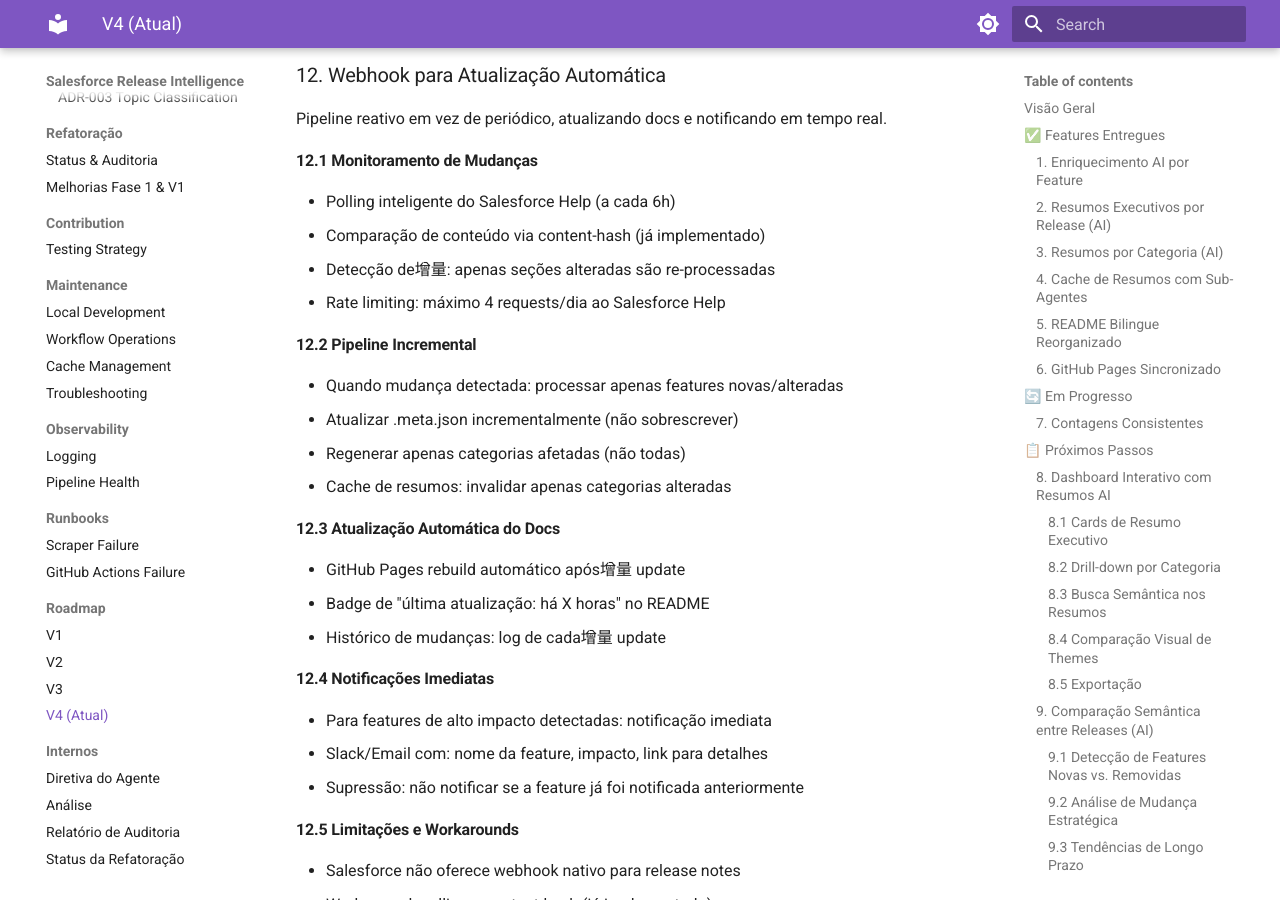
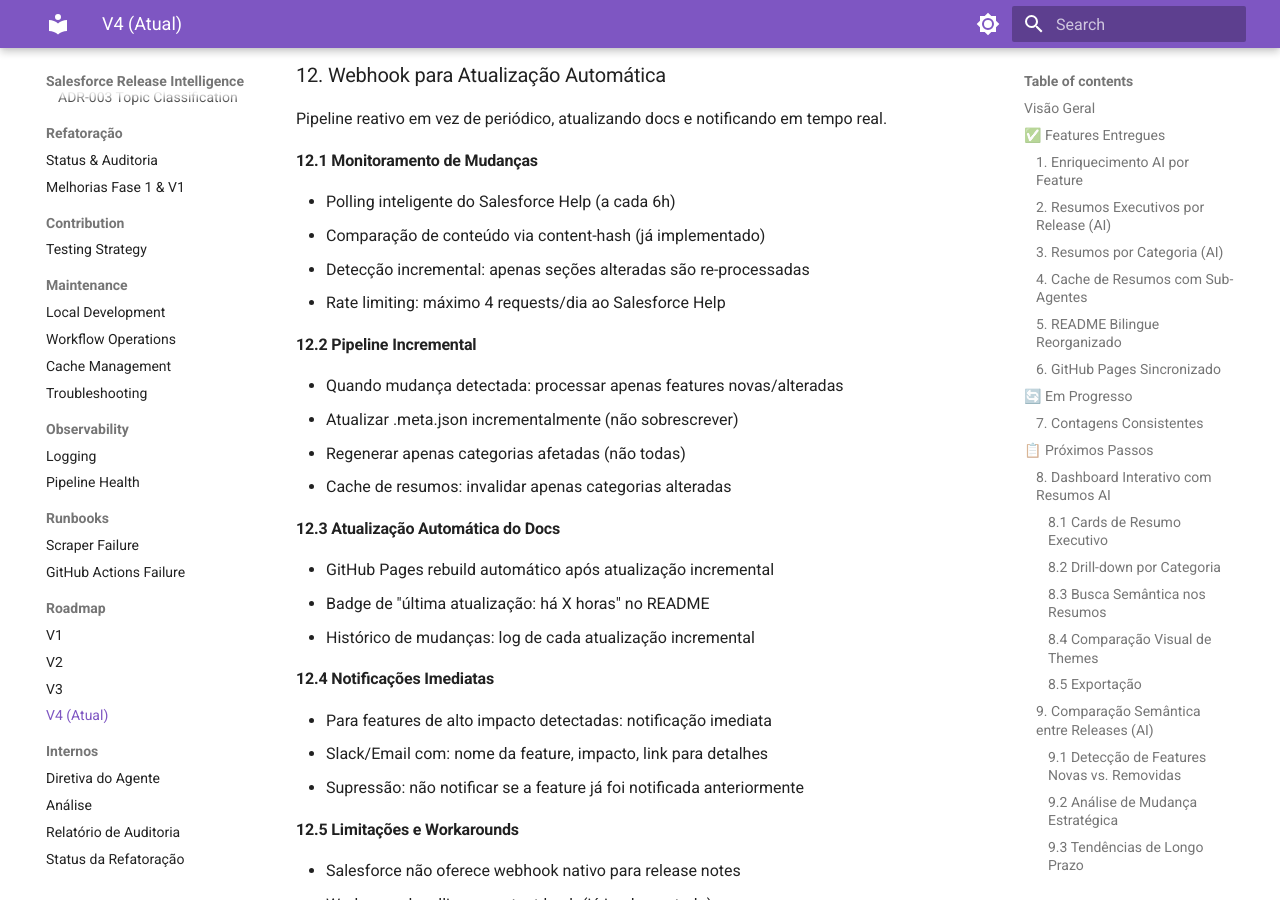
Before and after one commit to Fatal1tyBarucco/Salesforce-WebDev, an MkDocs documentation site: the page built from docs/roadmap/v4.md, in a window 1280 px wide and 900 px high, scrolled down 8355 px. Built offline with MkDocs 1.6.1 and Material for MkDocs 9.7.7, drawn with Linux system fonts in a browser that asks for light colours.

Commit message:
fix: remover caracteres chineses (增量) do roadmap v4
- 3 ocorrências de '增量' substituídas por 'incremental'
- Verificação completa do repositório: 0 caracteres CJK restantes

```diff
--- a/docs/roadmap/v4.md
+++ b/docs/roadmap/v4.md
@@ -316,7 +316,7 @@
 #### 12.1 Monitoramento de Mudanças
 - Polling inteligente do Salesforce Help (a cada 6h)
 - Comparação de conteúdo via content-hash (já implementado)
-- Detecção de增量: apenas seções alteradas são re-processadas
+- Detecção incremental: apenas seções alteradas são re-processadas
 - Rate limiting: máximo 4 requests/dia ao Salesforce Help
 
 #### 12.2 Pipeline Incremental
@@ -326,9 +326,9 @@
 - Cache de resumos: invalidar apenas categorias alteradas
 
 #### 12.3 Atualização Automática do Docs
-- GitHub Pages rebuild automático após增量 update
+- GitHub Pages rebuild automático após atualização incremental
 - Badge de "última atualização: há X horas" no README
-- Histórico de mudanças: log de cada增量 update
+- Histórico de mudanças: log de cada atualização incremental
 
 #### 12.4 Notificações Imediatas
 - Para features de alto impacto detectadas: notificação imediata
```
